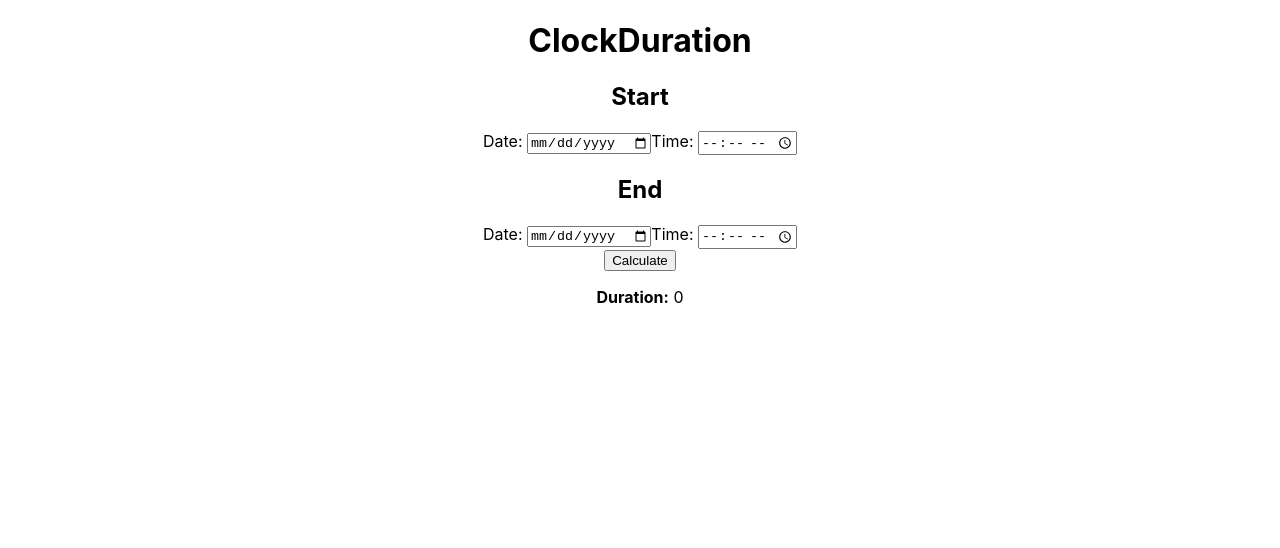
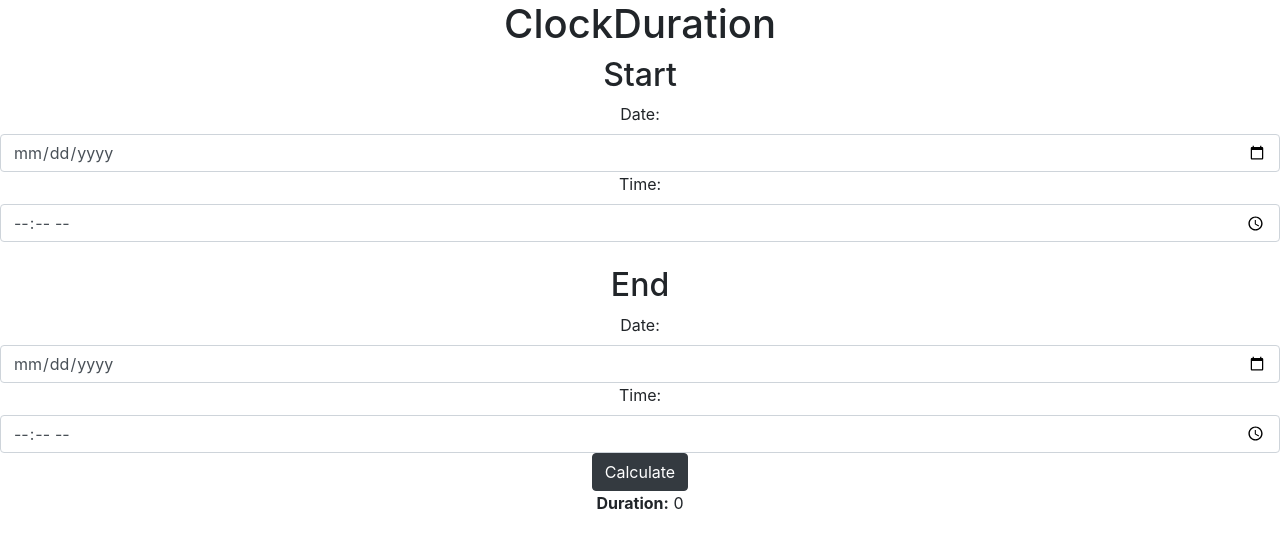
Before and after one commit to vioswift/clock-duration, a React (Create React App) app: page / in a window 1280 px wide. Shown: the top 548 px of the page. Built offline with nearby package versions, Linux system fonts and the light colour scheme.

Commit message:
Installed Bootstrap 4

```diff
--- a/public/index.html
+++ b/public/index.html
@@ -10,6 +10,19 @@
 
     <link rel="shortcut icon" href="%PUBLIC_URL%/favicon.ico" />
     <link rel="manifest" href="%PUBLIC_URL%/manifest.json" />
+    <link rel="stylesheet" href="https://stackpath.bootstrapcdn.com/bootstrap/4.1.3/css/bootstrap.min.css" integrity="sha384-MCw98/SFnGE8fJT3GXwEOngsV7Zt27NXFoaoApmYm81iuXoPkFOJwJ8ERdknLPMO" crossorigin="anonymous">
+
+    <script src="https://code.jquery.com/jquery-3.3.1.slim.min.js"
+    integrity="sha384-q8i/X+965DzO0rT7abK41JStQIAqVgRVzpbzo5smXKp4YfRvH+8abtTE1Pi6jizo"
+    crossorigin="anonymous"></script>
+
+    <script src="https://cdnjs.cloudflare.com/ajax/libs/popper.js/1.14.0/umd/popper.min.js"
+    integrity="sha384-cs/chFZiN24E4KMATLdqdvsezGxaGsi4hLGOzlXwp5UZB1LY//20VyM2taTB4QvJ"
+    crossorigin="anonymous"></script>
+
+    <script src="https://stackpath.bootstrapcdn.com/bootstrap/4.1.0/js/bootstrap.min.js"
+    integrity="sha384-uefMccjFJAIv6A+rW+L4AHf99KvxDjWSu1z9VI8SKNVmz4sk7buKt/6v9KI65qnm"
+    crossorigin="anonymous"></script>
 
     <title>Vioswift | ClockDuration</title>
   </head>
--- a/src/App.js
+++ b/src/App.js
@@ -78,28 +78,28 @@ class App extends Component {
   render() {
     return (
       <div className="App">
-          <h1>ClockDuration</h1>
+          <h1 className="h1">ClockDuration</h1>
           <div>
-            <h2>Start</h2>
-            <label htmlFor="start">Date: </label>
-            <input type="date" name="startDate" onChange={this.startDateChange} />
+            <h2 className="h2">Start</h2>
+            <label htmlFor="start" className="label label-default">Date: </label>
+            <input type="date" name="startDate" className="form-control" onChange={this.startDateChange}/>
 
-            <label htmlFor="start">Time: </label>
-            <input type="time" id="appt" name="appt" onChange={this.startTimeChange}
-                  min="9:00" max="18:00"/>
+            <label htmlFor="start" className="label label-default">Time: </label>
+            <input type="time" id="appt" name="appt" className="form-control" onChange={this.startTimeChange}
+              min="9:00" max="18:00"/>
 
             <br/>
 
-            <h2>End</h2>
-            <label htmlFor="start">Date: </label>
-            <input type="date" name="bday" onChange={this.endDateChange}/>
+            <h2 className="h2">End</h2>
+            <label htmlFor="start" className="label label-default">Date: </label>
+            <input type="date" name="bday" className="form-control" onChange={this.endDateChange}/>
 
-            <label htmlFor="start">Time: </label>
-            <input type="time" id="appt" name="appt" onChange={this.endTimeChange}
+            <label htmlFor="start" className="label label-default">Time: </label>
+            <input type="time" id="appt" name="appt" className="form-control" onChange={this.endTimeChange}
                   min="9:00" max="18:00"/>
           </div>
           <div>
-            <button type="button" onClick={this.calculateTotalDuration}>Calculate</button>
+            <button type="button" className="btn btn-dark" onClick={this.calculateTotalDuration}>Calculate</button>
           </div>
 
           <div>
```
